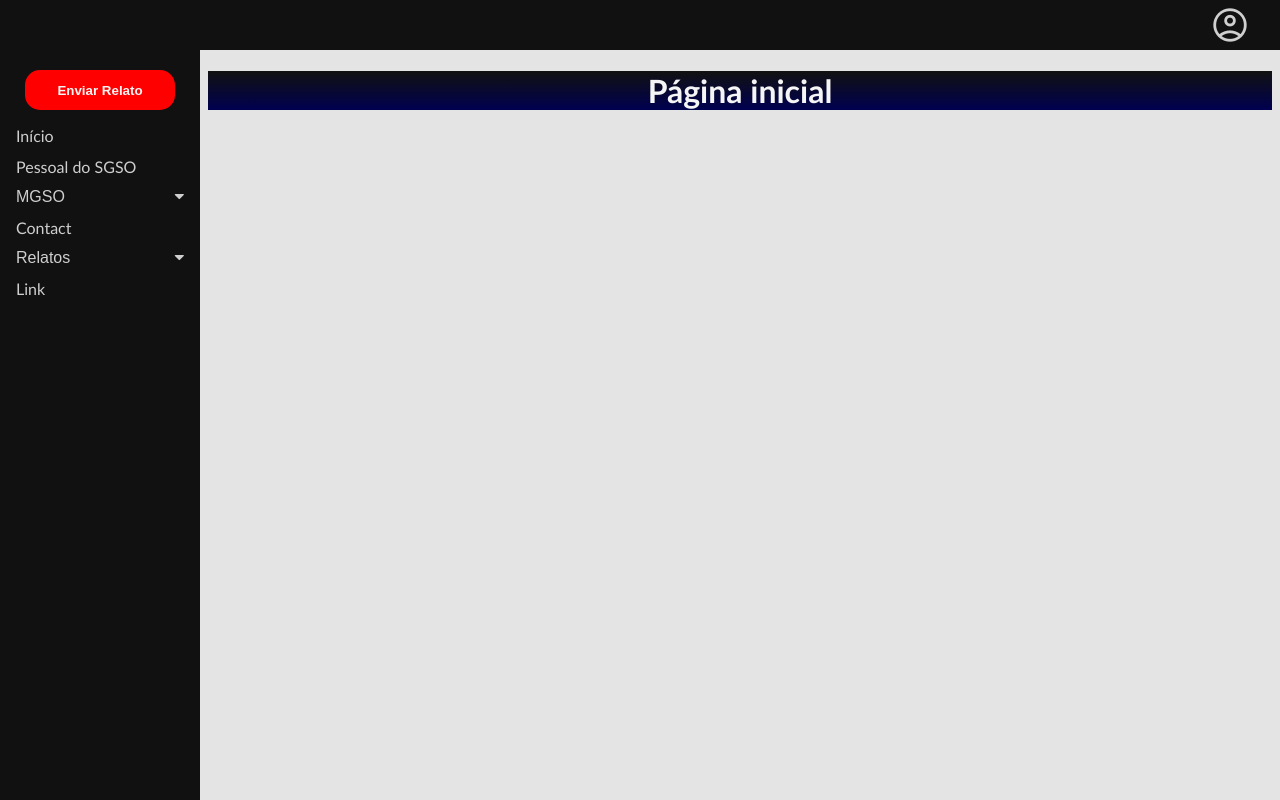
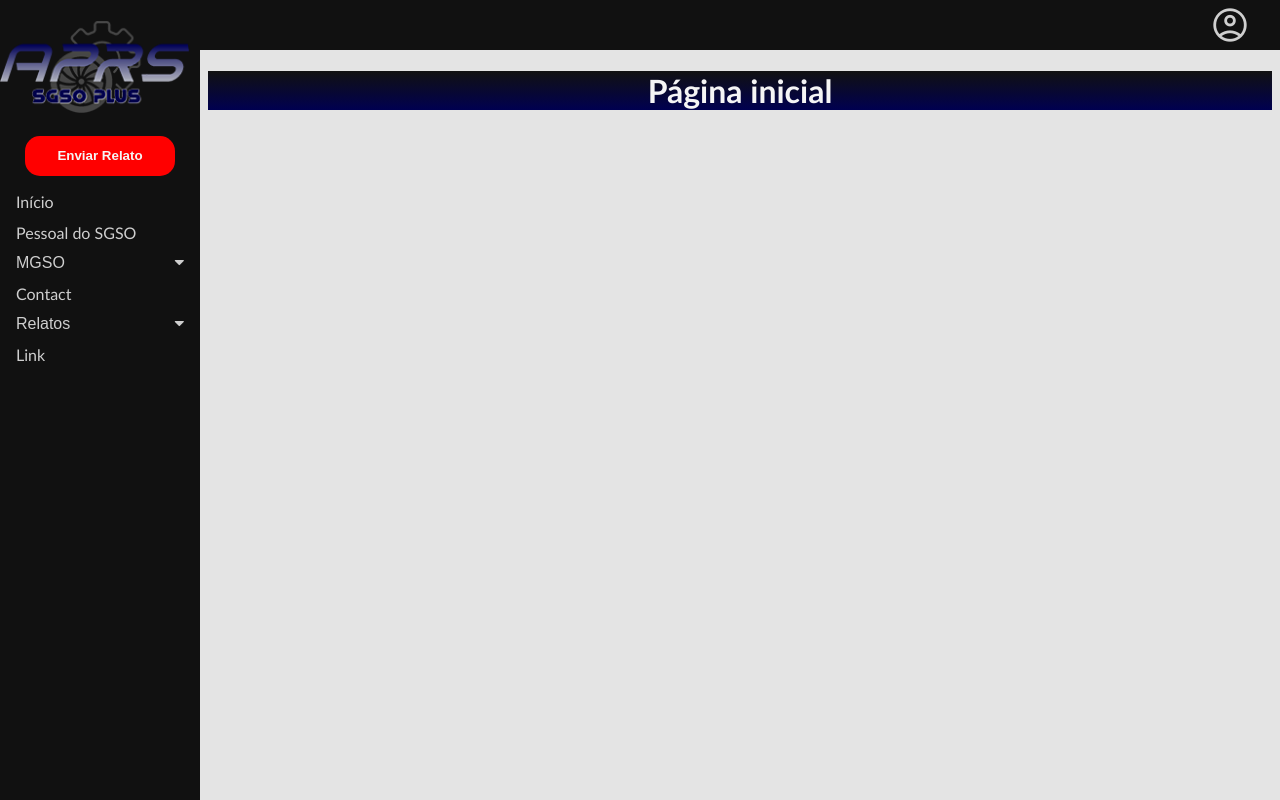
Before and after one commit to hbonitz/SGSOPLUS, a plain HTML site: page index.html in a window 1280 px wide. Drawn offline with nearby package versions, Linux system fonts and the light colour scheme.

Commit message:
add logo

```diff
--- a/estilos/style.css
+++ b/estilos/style.css
@@ -9,9 +9,16 @@ body {
     font-family: Calibri, 'Gill Sans', 'Gill Sans MT', 'Trebuchet MS', sans-serif;
 
 }
+
+img {
+  width: 190px;
+
+
+}
+
 button#relato {
   background-color: red;
-    width: 150px;
+  width: 150px;
   height: 40px;
   border-radius: 15px;
   color: whitesmoke;
@@ -24,7 +31,7 @@ a#linkrelato {
   height:40px;
   padding: 0px;
   border-radius: 15px;
-  margin:50px 0px 10px 25px;
+  margin:20px 0px 10px 25px;
 }
 
 a#linkrelato:hover {
--- a/index.html
+++ b/index.html
@@ -19,6 +19,7 @@
 
 
 <div class="sidenav">
+  <img src="imagens/logonovofundoescuroaltpq.png" alt="logo">
   <a id="linkrelato" href="relatos.html" target="tela" ><button id="relato">Enviar Relato</button></a>
   <a href="home.html" target="tela">Início</a>
   <a href="pessoal.html" target="tela">Pessoal do SGSO</a>
```
Also changed, not shown: imagens/logonovofundoescuroaltpq.png (added), imagens/logonovofundoescurotrans.png (added).
